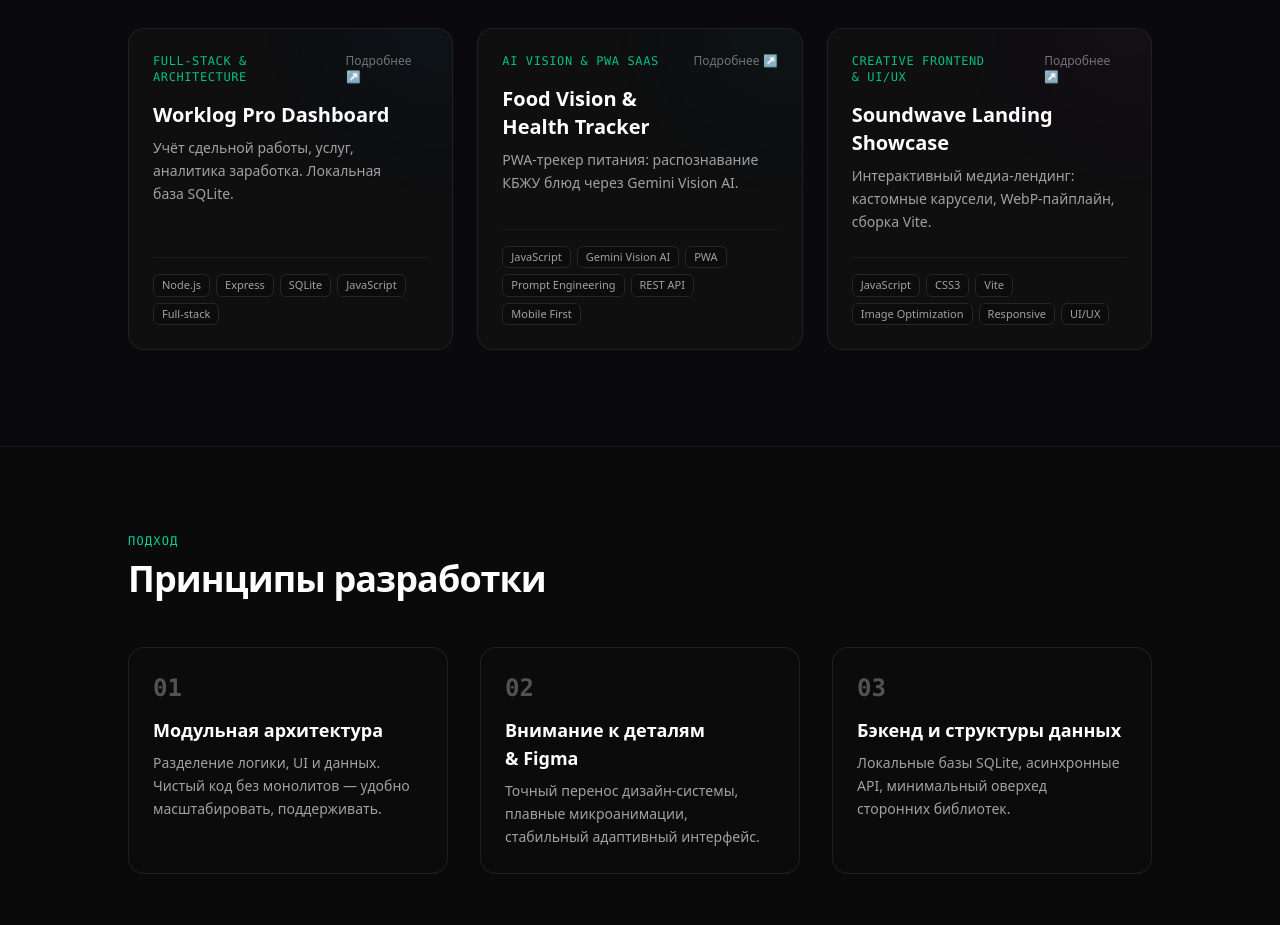
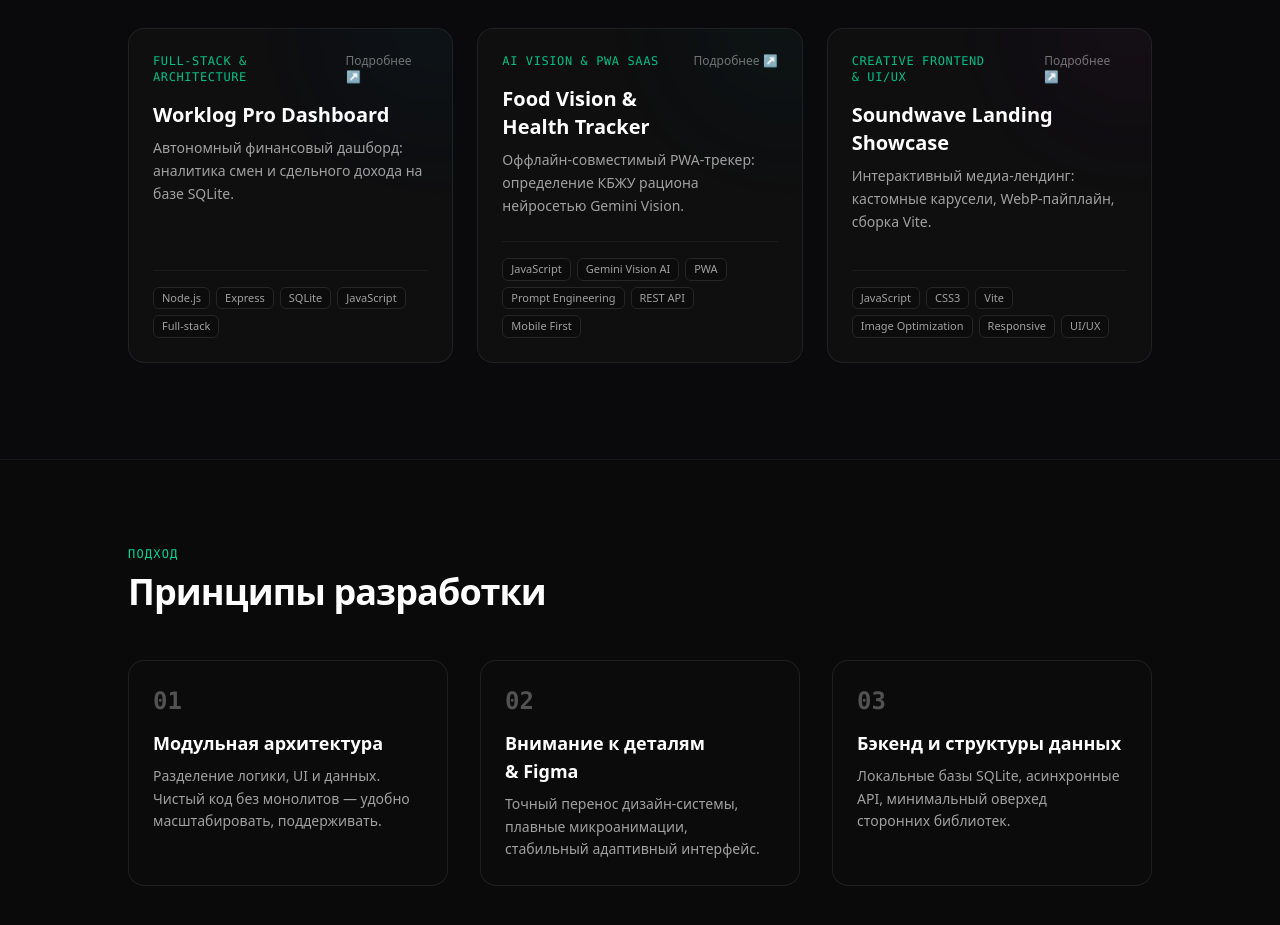
Before and after one commit to rummelkotik/dev-portfolio, a Next.js app: page / in a window 1280 px wide. Shown: the part 820-1745 px from the top of the page. Built offline with nearby package versions, Linux system fonts and the light colour scheme.

Commit message:
refactor: optimize project copy to prevent hanging prepositions

```diff
--- a/data/projects.ts
+++ b/data/projects.ts
@@ -17,10 +17,10 @@ export const projects: Project[] = [
     id: "worklog-pro",
     title: "Worklog Pro Dashboard",
     category: "Full-stack & Architecture",
-    shortDesc: "Учёт сдельной работы, услуг, аналитика заработка. Локальная база SQLite.",
-    description: "Сервис для специалистов со сдельной или посменной оплатой. Фиксация рабочих смен, учёт налогов, расчет чистой прибыли в реальном времени.",
-    challenge: "Разработка автономного решения без внешних облачных сервисов и обеспечение моментального отклика базы данных.",
-    solution: "Реляционная база SQLite, модульный сервер Express, динамический подсчёт чистой прибыли на клиенте.",
+    shortDesc: "Автономный финансовый дашборд: аналитика смен и сдельного дохода на базе SQLite.",
+    description: "Инструмент самозанятых специалистов: оперативный трекинг рабочих смен, учёт налоговой ставки, моментальный расчёт чистой прибыли.",
+    challenge: "Создание полностью автономного стека без сторонних облачных API при минимальном времени отклика локальной БД.",
+    solution: "Реляционная база данных SQLite, модульный Express-бэкенд, клиентские алгоритмы пересчёта сводных финансовых метрик.",
     tags: ["Node.js", "Express", "SQLite", "JavaScript", "Full-stack"],
     gradient: "from-blue-600/20 via-cyan-500/10 to-transparent",
     githubUrl: "https://github.com/rummelkotik/piecework-calc",
@@ -30,10 +30,10 @@ export const projects: Project[] = [
     id: "samavik-tracker",
     title: "Food Vision & Health Tracker",
     category: "AI Vision & PWA SaaS",
-    shortDesc: "PWA-трекер питания: распознавание КБЖУ блюд через Gemini Vision AI.",
-    description: "Автономное PWA-приложение: контроль рациона, веса и нутриентов, моментальный AI-анализ блюд по фото.",
-    challenge: "Быстрая обработка фото на клиенте, парсинг JSON мультимодальной нейросети, оффлайн-доступность интерфейса.",
-    solution: "Интеграция Gemini Vision API для анализа блюд, Service Workers для кэширования, адаптивный Mobile-First UI.",
+    shortDesc: "Оффлайн-совместимый PWA-трекер: определение КБЖУ рациона нейросетью Gemini Vision.",
+    description: "Прогрессивное веб-приложение контроля питания, массы тела и нутриентов посредством моментального визуального анализа блюд нейросетью.",
+    challenge: "Оптимизация клиентской компрессии изображений, валидация структурированного ответа нейросети, обеспечение оффлайн-работы интерфейса.",
+    solution: "Внедрение Gemini Vision API, локальное кэширование через Service Workers, адаптивная верстка Mobile-First.",
     tags: ["JavaScript", "Gemini Vision AI", "PWA", "Prompt Engineering", "REST API", "Mobile First"],
     gradient: "from-emerald-600/20 via-teal-500/10 to-transparent",
     githubUrl: "https://github.com/rummelkotik/semavik-tracker",
```
